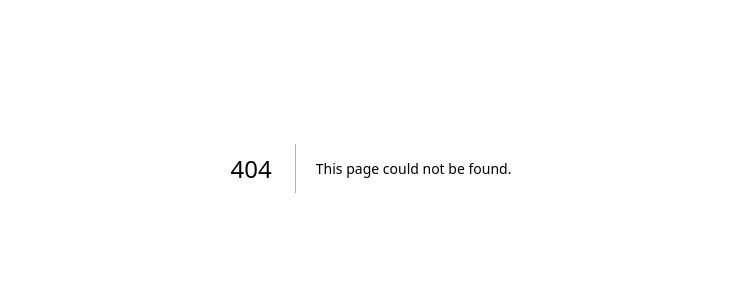
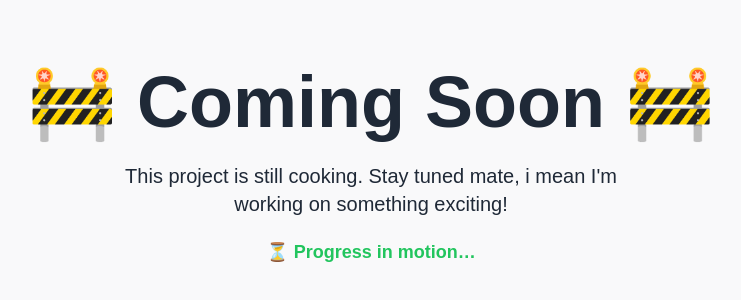
Before and after one commit to theamanullahdev/portfolio, a Next.js app: page /ComingSoon in a window 1280 px wide. Before the commit this address had no page. Shown: the part 232-532 px from the top of the page, without its empty margins (309-1050 px from the left). Built offline with nearby package versions, Linux system fonts and the light colour scheme.

Commit message:
added coming soon page

```diff
--- /dev/null
+++ b/src/app/ComingSoon/page.js
@@ -0,0 +1,33 @@
+/* eslint-disable @next/next/no-img-element */
+"use client";
+
+import { motion } from "framer-motion";
+import React from "react";
+
+export default function ComingSoon() {
+  return (
+    <div className="h-screen flex flex-col items-center justify-center text-center px-6 bg-gray-100/50 dark:bg-gray-900/50 text-gray-800 dark:text-white">
+      <motion.div
+        initial={{ scale: 0 }}
+        animate={{ scale: 1 }}
+        whileHover={{ scale: 1.2, rotate: 5, transition: { duration: 0.3 } }}
+        className="text-5xl sm:text-6xl md:text-7xl font-bold mb-6"
+      >
+        🚧 Coming Soon  🚧
+      </motion.div>
+
+      <p className="text-base sm:text-lg md:text-xl max-w-lg leading-relaxed mb-6">
+        This project is still cooking. Stay tuned mate, i mean I&apos;m working on
+        something exciting!
+      </p>
+
+      <motion.div
+        animate={{ y: [0, -8, 0] }}
+        transition={{ repeat: Infinity, duration: 2, ease: "easeInOut" }}
+        className="text-sm sm:text-base md:text-lg font-semibold text-green-500 dark:text-green-400"
+      >
+        ⏳ Progress in motion…
+      </motion.div>
+    </div>
+  );
+}
--- a/src/app/MyProjects/page.js
+++ b/src/app/MyProjects/page.js
@@ -33,24 +33,24 @@ const PROJECTS = [
     description:
       "A decentralized chat application deployed on Injective/Solana. Full profiles, messaging, and identity stored on-chain.",
     picture: "/window.svg",
-    link: "https://example.com",
-    buttonText: "Demo",
+    link: "/ComingSoon",
+    buttonText: "Coming Soon",
   },
   {
     title: "NFT Launchpad",
     description:
       "A platform to launch NFT collections seamlessly, complete with minting dashboard, whitelist, and blockchain integration.",
     picture: "/next.svg",
-    link: "https://example.com",
-    buttonText: "Visit",
+    link: "/ComingSoon",
+    buttonText: "Coming Soon",
   },
   {
     title: "Portfolio Website",
     description:
       "The site you are looking at right now! Built with Next.js, TailwindCSS, and framer-motion for animations.",
     picture: "/vercel.svg",
-    link: "https://github.com",
-    buttonText: "Source",
+    link: "/ComingSoon",
+    buttonText: "Coming Soon",
   },
 ];
 
```
